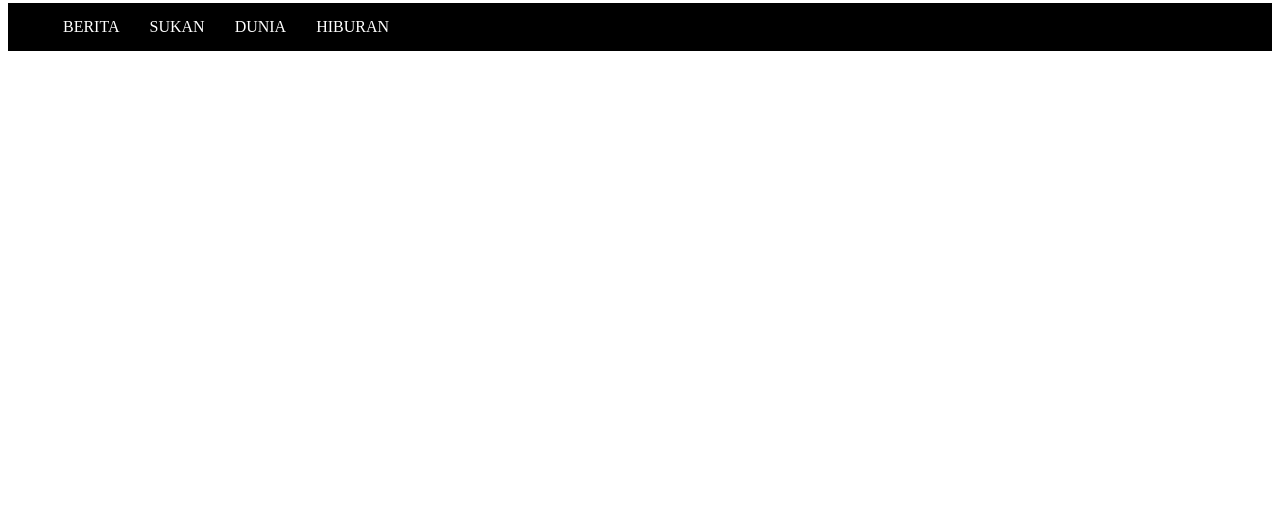
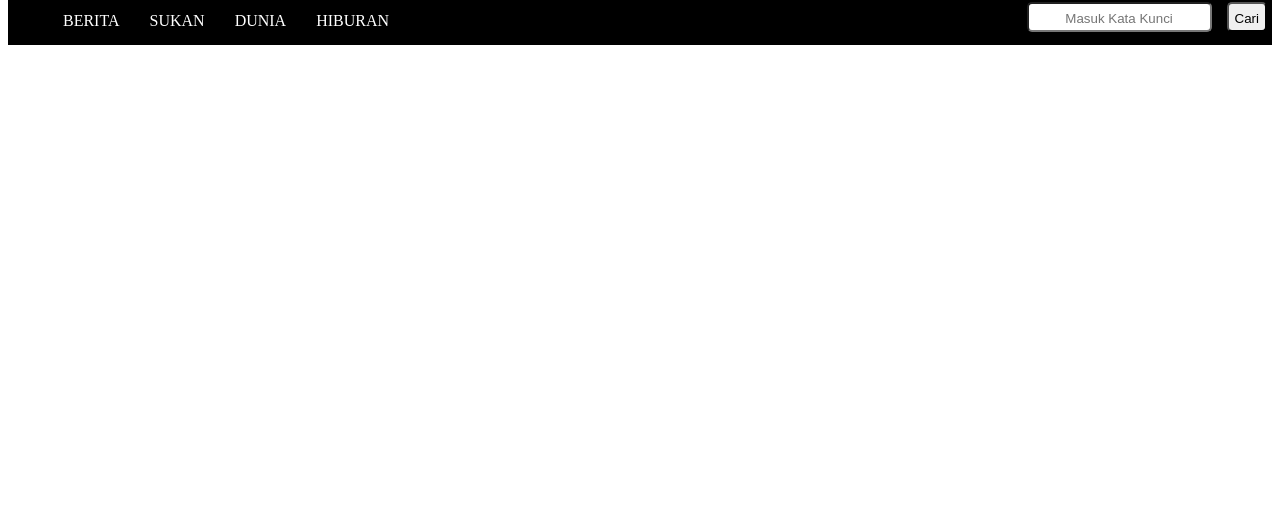
Before and after one commit to frizzdynnn/KPD1023-PA-K4, a plain HTML site: page index.html in a window 1280 px wide. Shown: the part 286-800 px from the top of the page. Drawn offline with Linux system fonts and the light colour scheme.

Commit message:
Update index.html

```diff
--- a/index.html
+++ b/index.html
@@ -38,39 +38,65 @@
         float: right;
         margin-top: 50px;
       }
+
       .menu {
-        margin: auto;
-        width: 100%;
-        background-color: black;
+      margin-top: 5px;
+      margin-bottom: 5px;
+      padding-top: 5px;
+      background-color: black;
+      color: white;
       }
 
-      ul {
-        overflow: hidden;
-        list-style-type: none;
+      .menu ul {
+      list-style-type: none;
+      margin: auto;
+      background-color: ;
+      color: ;
+      overflow: hidden;
+      }
+      .menu li {
+      float: left;
+      }
+      .menu a {
+      text-decoration: none;
+      display: block;
+      padding: 15px;
+      color: white;
       }
 
-      a {
-        text-decoration: none;
-        display: block;
-        color: white;
+      .menu li:hover {
+      background-color: antiquewhite;
+      }
+      .menu a:hover {
+      color: black;
+      font-weight: bold;
       }
 
-      li {
-        float: left;
-        padding: 15px;
-        text-align: center;
+      .form {
+      float: right;
+      margin: 10px;
+      margin-bottom: 5px;
+      margin-top: 5px;
+      border-radius: 5px;
+      padding-top: 5px;
+      height: 30px;
+      text-align: center;
+      }
+      .form:hover {
+      background-color: lightcoral;
       }
 
-      li:hover {
-        background-color: antiquewhite;
-        font-weight: bold;
+      .hantar {
+      float: right;
+      margin: 5px;
+      border-radius: 5px;
+      padding-top: 5px;
+      height: 30px;
+      text-align: center;
       }
-
-      a:hover {
-        color: black;
-        font-weight: bold;
+      .hantar:hover {
+      background-color: lightcoral;
       }
-
     </style>
   </head>
 
@@ -93,6 +119,8 @@
 
     <!--Menu-->
     <div class="menu">
+      <input type="submit" value="Cari" class="hantar">
+      <input type="text" class="form" placeholder="Masuk Kata Kunci">
       <ul>
         <li><a href="#">BERITA</a></li>
         <li><a href="#">SUKAN</a></li>
```
